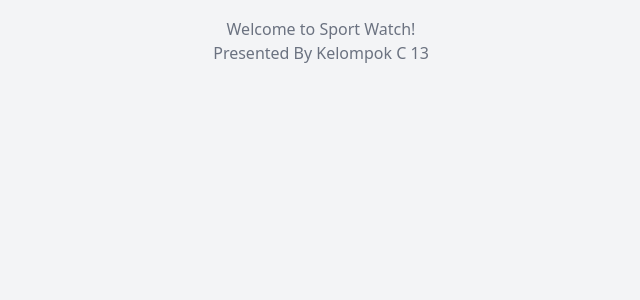
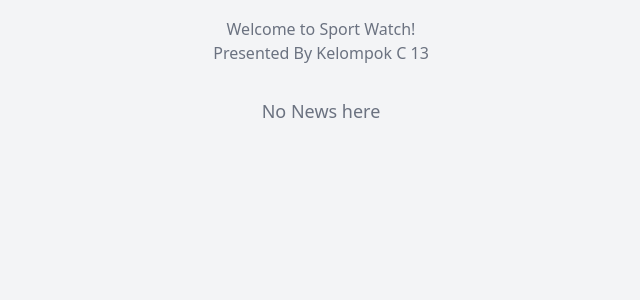
Before and after one commit to PBP-kelompok-c13/sport_watch, a Django app: page / in a window 1280 px wide. Shown: the part 179-479 px from the top of the page, without its empty margins (319-959 px from the left). Run offline with Django 5.2, Linux system fonts and the light colour scheme; the visitor is signed in with stand-in values (Sample User, id 1); data that the repository does not hold is empty; some libraries are stand-ins or nearby versions.

Commit message:
Perbaikan branching

```diff
--- a/portal_berita/templates/portal_berita/main.html
+++ b/portal_berita/templates/portal_berita/main.html
@@ -12,8 +12,27 @@
             <p class="text-gray-500">{{ Welcome }}</p>
             <p class="text-gray-500">{{ Who }}</p>
         </div>
+    </div>
+</div>
 
-
+<div class="container mx-auto mt-8">
+    <div class="grid grid-cols-1 md:grid-cols-2 lg:grid-cols-3 gap-6">
+        {% for news_item in news_list %}
+        <div class="bg-white rounded-lg shadow-md overflow-hidden">
+            {% if news_item.thumbnail %}
+            <img src="{{ news_item.thumbnail }}" alt="{{ news_item.judul }}" class="w-full h-48 object-cover">
+            {% endif %}
+            <div class="p-6">
+                <h2 class="text-xl font-bold text-gray-800 mb-2">{{ news_item.judul }}</h2>
+                <p class="text-gray-600 text-sm mb-4">{{ news_item.deskripsi }}</p>
+                <a href="{% url 'portal_berita:detail_news' news_item.id %}" class="text-blue-500 hover:text-blue-700 font-semibold">Read More</a>
+            </div>
+        </div>
+        {% empty %}
+        <div class="col-span-3 text-center">
+            <p class="text-gray-500 text-lg">No News here</p>
+        </div>
+        {% endfor %}
     </div>
 </div>
 {% endblock %}
--- a/portal_berita/views.py
+++ b/portal_berita/views.py
@@ -17,9 +17,11 @@ def is_admin(user):
 
 @login_required
 def main_view(request):
+    news_list = Berita.objects.filter(is_published=True)
     context = {
         'Welcome': 'Welcome to Sport Watch!',
         'Who': 'Presented By Kelompok C 13',
+        'news_list': news_list,
     }
     return render(request, "portal_berita/main.html", context)
 
```
Also changed, not shown: 1 other file.
